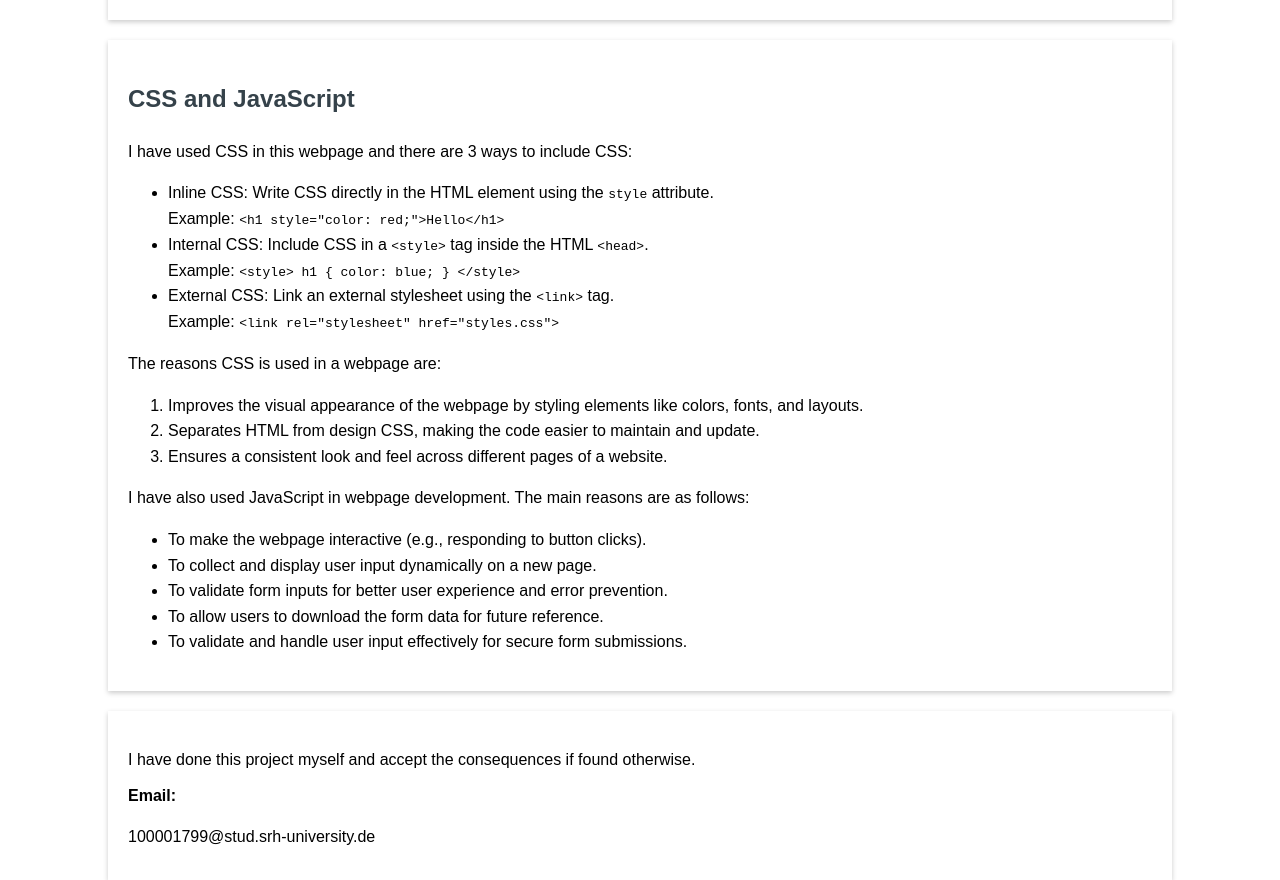
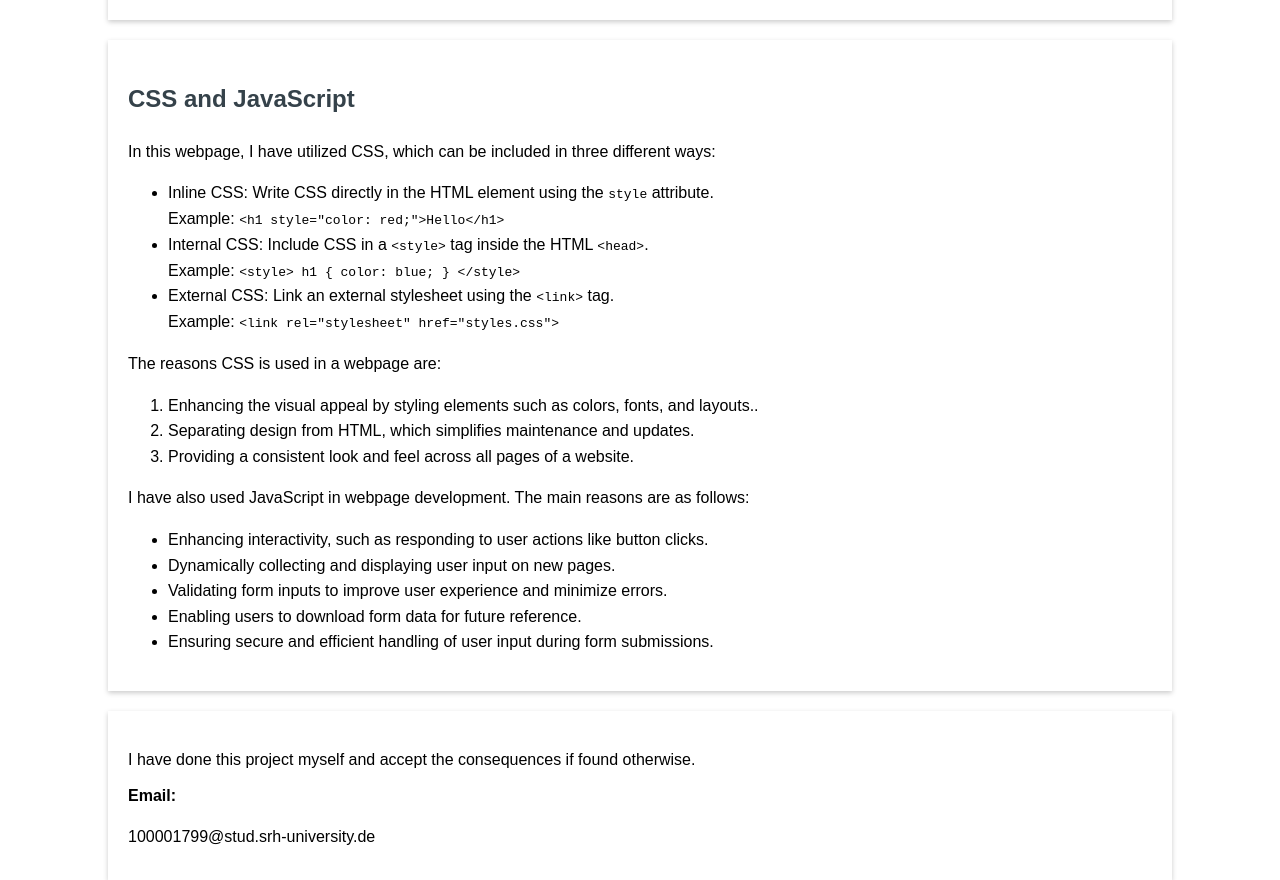
Before and after one commit to vinayreddy5555/my-profile, a plain HTML site: page index.html in a window 1280 px wide. Shown: the part 3120-4000 px from the top of the page. Drawn offline with Linux system fonts and the light colour scheme.

Commit message:
Update index.html

```diff
--- a/index.html
+++ b/index.html
@@ -116,7 +116,7 @@
          <section>
             <div class="container">
             <h2>CSS and JavaScript</h2>
-            <p>I have used CSS in this webpage and there are 3 ways to include CSS:</p>
+            <p>In this webpage, I have utilized CSS, which can be included in three different ways:</p>
             <ul>
                 <li> Inline CSS: Write CSS directly in the HTML element using the <code>style</code> attribute.<br>
                     Example: <code>&lt;h1 style=&quot;color: red;&quot;&gt;Hello&lt;/h1&gt;</code></li>
@@ -127,17 +127,17 @@
             </ul>
             <p>The reasons CSS is used in a webpage are:</p>
             <ol>
-                <li>Improves the visual appearance of the webpage by styling elements like colors, fonts, and layouts.</li>
-                <li>Separates HTML from design CSS, making the code easier to maintain and update.</li>
-                <li>Ensures a consistent look and feel across different pages of a website.</li>
+                <li>Enhancing the visual appeal by styling elements such as colors, fonts, and layouts..</li>
+                <li>Separating design from HTML, which simplifies maintenance and updates.</li>
+                <li>Providing a consistent look and feel across all pages of a website.</li>
             </ol>
             <p>I have also used JavaScript in webpage development. The main reasons are as follows:</p>
             <ul>
-                <li> To make the webpage interactive (e.g., responding to button clicks).</li>
-                <li> To collect and display user input dynamically on a new page.</li>
-                <li> To validate form inputs for better user experience and error prevention.</li>
-                <li> To allow users to download the form data for future reference.</li>
-                <li> To validate and handle user input effectively for secure form submissions.</li>
+                <li> Enhancing interactivity, such as responding to user actions like button clicks.</li>
+                <li>Dynamically collecting and displaying user input on new pages.</li>
+                <li>Validating form inputs to improve user experience and minimize errors.</li>
+                <li>Enabling users to download form data for future reference.</li>
+                <li>Ensuring secure and efficient handling of user input during form submissions.</li>
             </ul>
         </div>
         </section>
```
